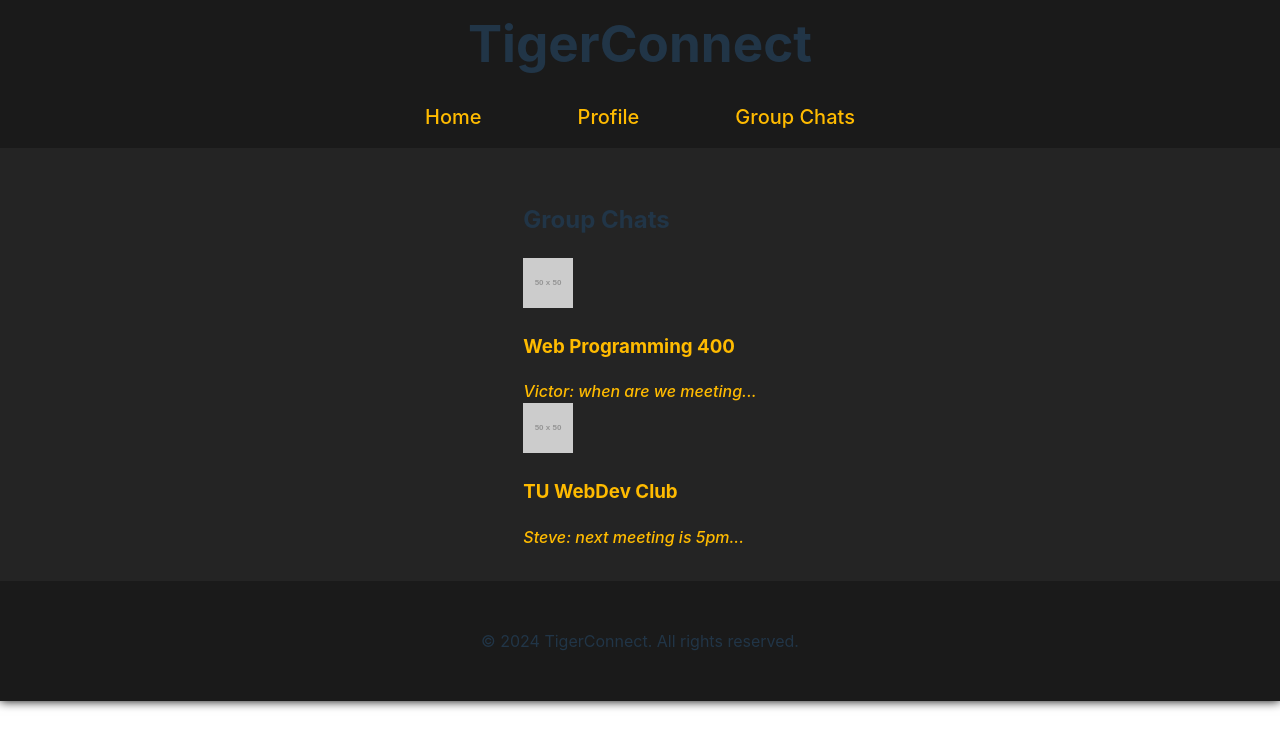
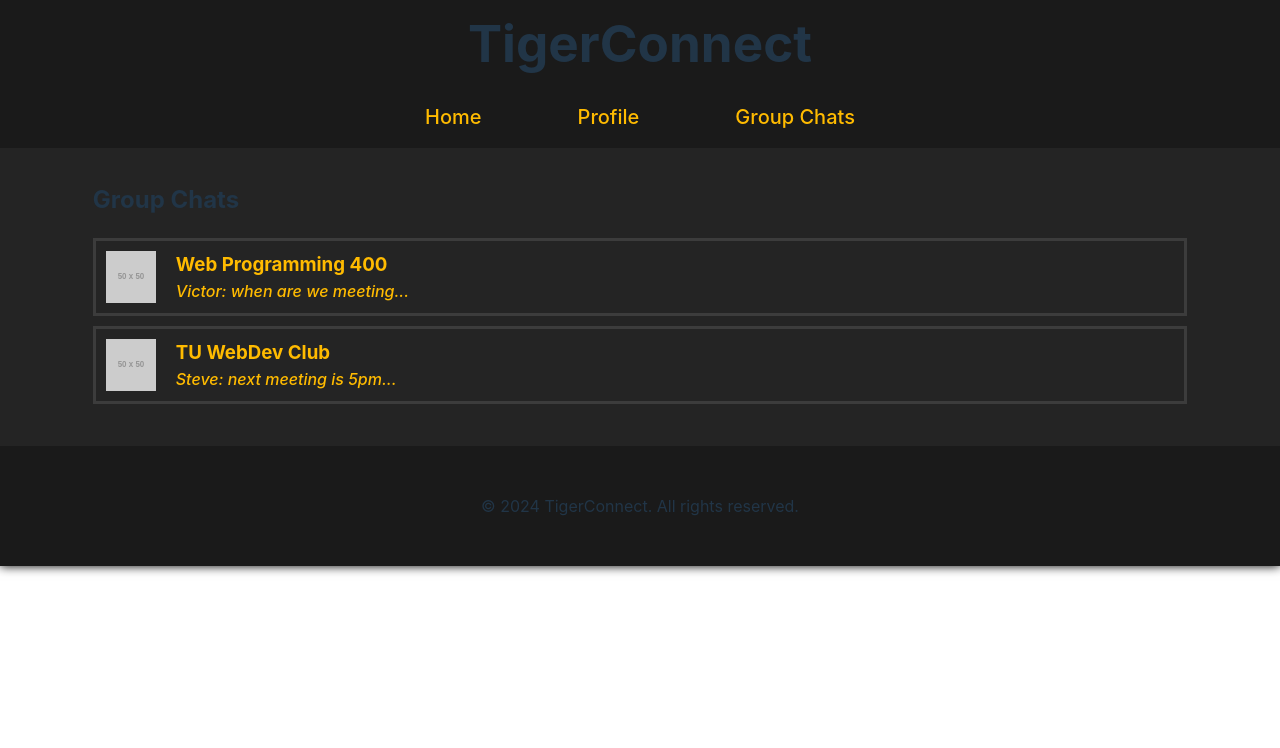
Before and after one commit to Kmerki1/TigerConnect, a React (Vite) app: page /group-chats in a window 1280 px wide. Shown: the top 748 px of the page. Built offline with nearby package versions, Linux system fonts and the light colour scheme.

Commit message:
edited css for group chats and chat boxes

```diff
--- a/Frontend/src/components/chat/GroupChats.jsx
+++ b/Frontend/src/components/chat/GroupChats.jsx
@@ -4,7 +4,7 @@ import '../../styles/group-chats.css';
 
 function GroupChats() {
     return (
-        <div>
+        <div id="chats-container">
             <h2>Group Chats</h2>
             <div className="group-chat-list">
                 <Link to="/chat/web-programming-400" className="group-chat-item">
--- a/Frontend/src/styles/chat-box.css
+++ b/Frontend/src/styles/chat-box.css
@@ -18,9 +18,15 @@
 }
 
 .chat-header {
+    display: flex;
     padding: 10px;
     background-color: var(--black);
     border-bottom: 1px solid;
+    padding-top: 0;
+}
+
+.chat-header h2 {
+    margin: 5px 20px;
 }
 
 .chat-messages {
--- a/Frontend/src/styles/group-chats.css
+++ b/Frontend/src/styles/group-chats.css
@@ -0,0 +1,37 @@
+:root {
+    --black: #242424;
+    --black-real: #000000;
+    --gold: #FFBB00;
+    --old-gold: #CC9900;
+    --graphite: #3C3C3C;
+    --graphite-dark: #222;
+    --white: #FFFFFF;
+    --gray: #DDDDDD;
+}
+
+#chats-container {
+    width: 90%;
+}
+
+#chats-container h2 {
+    margin-top: 0;
+}
+
+.group-chat-list {
+    margin: 0;
+}
+
+.group-chat-item {
+    display: flex;
+    margin: 10px 0;
+    padding: 10px;
+    border: 3px solid var(--graphite);
+}
+
+.group-chat-info {
+    margin: 0 20px;
+}
+
+.group-chat-info h3 {
+    margin: 0;
+}
```
